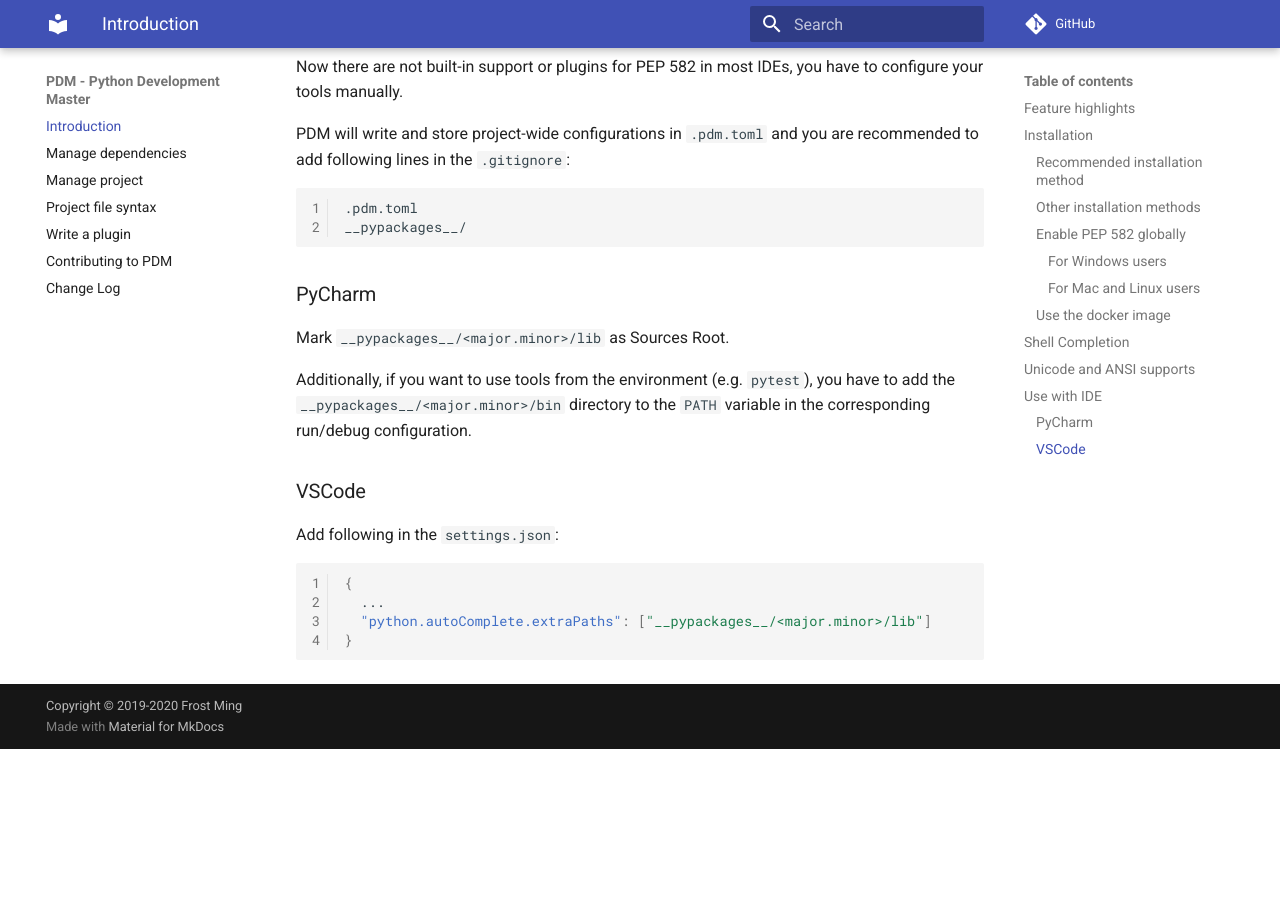
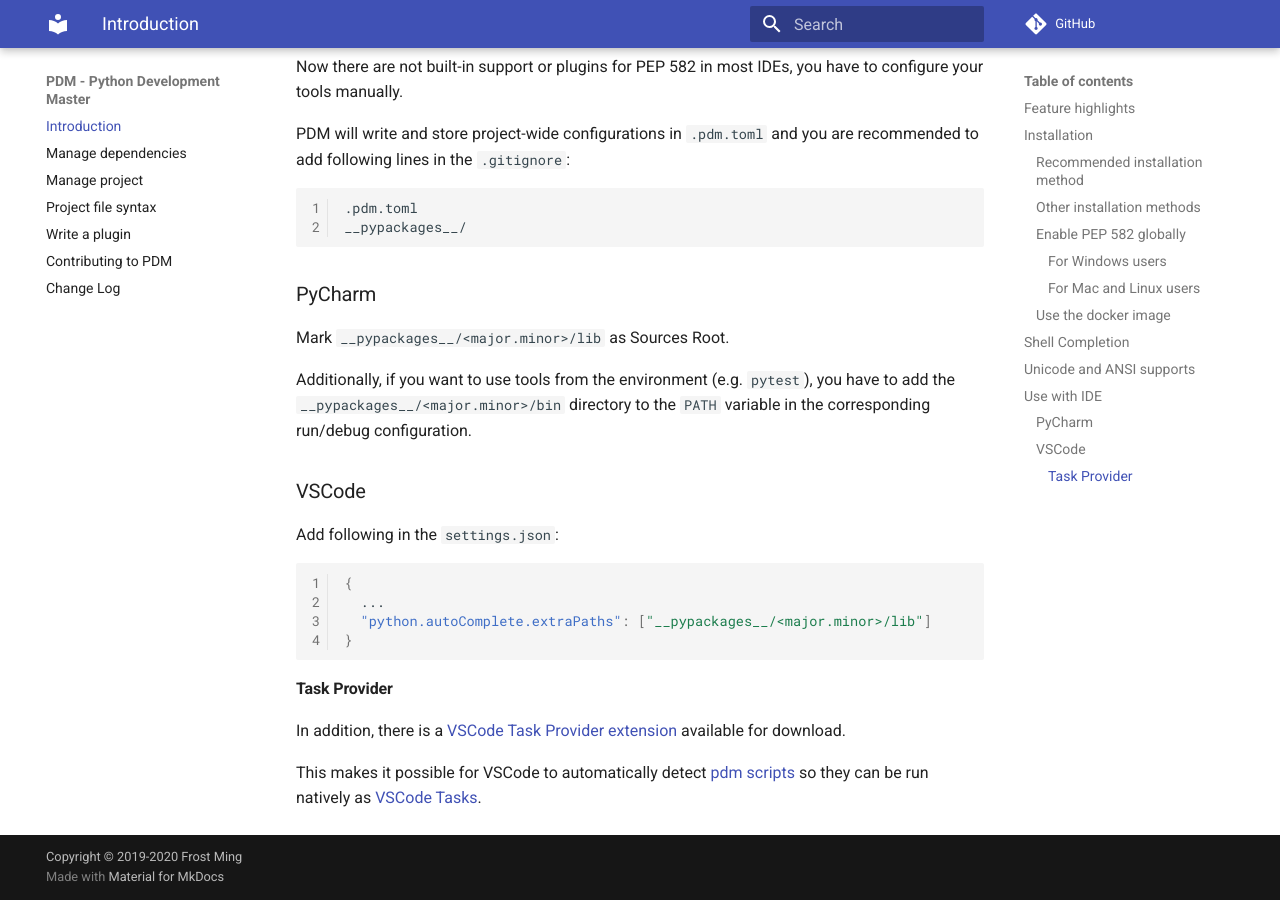
Before and after one commit to ChrisSanderser/pd-ms, an MkDocs documentation site: the page built from docs/docs/index.md, in a window 1280 px wide and 900 px high, scrolled down 3025 px. Built offline with MkDocs 1.6.1 and Material for MkDocs 9.7.7, drawn with Linux system fonts in a browser that asks for light colours; comment, search, counter and statistics services are not loaded; before the commit the page ends 3774 px from its top, so only the background shows below that.

Commit message:
VSCode Task Provider Documentation

````diff
--- a/docs/docs/index.md
+++ b/docs/docs/index.md
@@ -153,3 +153,14 @@ Add following in the `settings.json`:
   "python.autoComplete.extraPaths": ["__pypackages__/<major.minor>/lib"]
 }
 ```
+
+#### Task Provider
+
+In addition, there is a [VSCode Task Provider extension][pdm task provider] available for download.
+
+This makes it possible for VSCode to automatically detect [pdm scripts][pdm scripts] so they
+can be run natively as [VSCode Tasks][vscode tasks].
+
+[vscode tasks]: https://code.visualstudio.com/docs/editor/tasks
+[pdm task provider]: https://marketplace.visualstudio.com/items?itemName=knowsuchagency.pdm-task-provider
+[pdm scripts]: https://pdm.fming.dev/project/#run-scripts-in-isolated-environment
````
